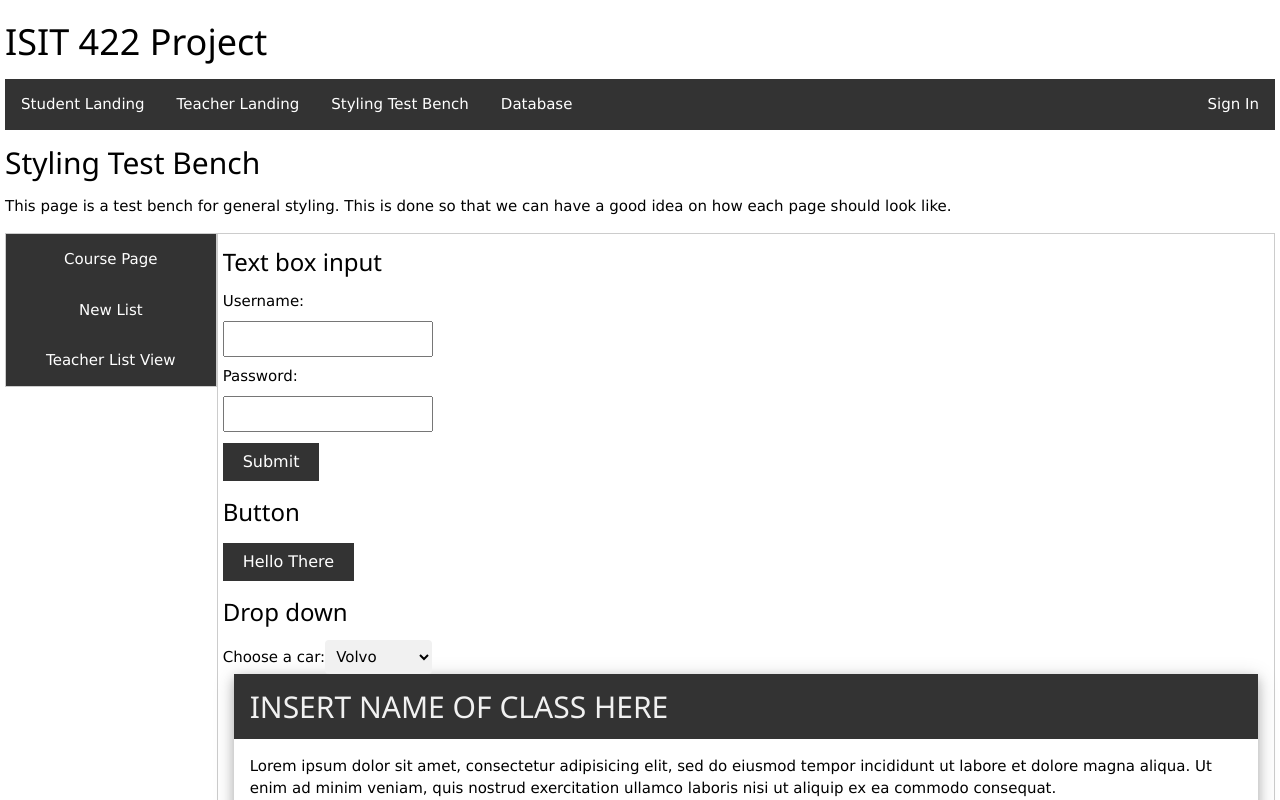
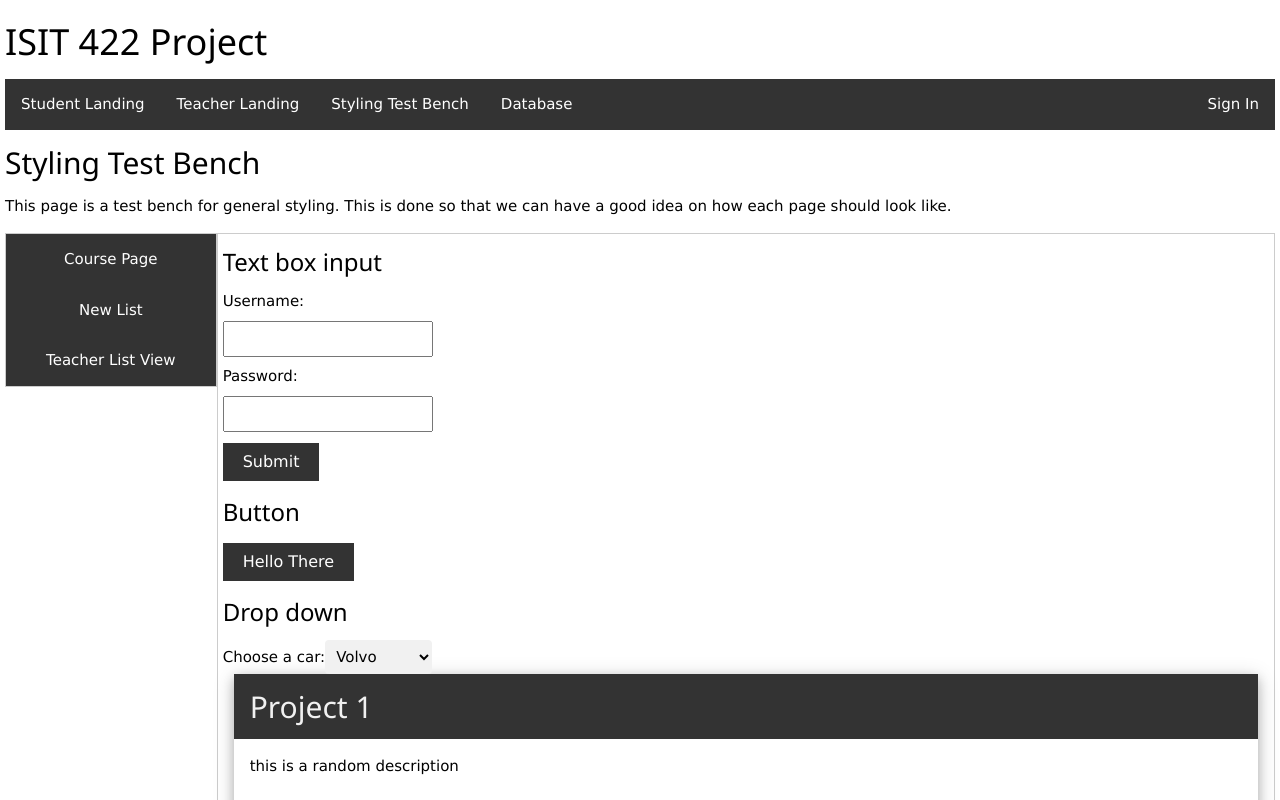
Before and after one commit to ADerangedTeddyBear/ISIT422GroupProjectAngular, an Angular app in the folder isit422-angular-project/: page /testbench in a window 1280 px wide. Shown: the top 800 px of the page. Built offline with nearby package versions, Linux system fonts and the light colour scheme.

Commit message:
Added variables to prooject list item component to prepare for database values

```diff
--- a/isit422-angular-project/src/app/project-list-item/project-list-item.component.html
+++ b/isit422-angular-project/src/app/project-list-item/project-list-item.component.html
@@ -1,11 +1,11 @@
 <div class="w3-container listItemStyling">
     <div class="w3-card-4">
         <header class="w3-container">
-            <h2>INSERT NAME OF CLASS HERE</h2>
+            <h2>{{projectName}}</h2>
         </header>
 
           <div class="w3-container">
-            <p>Lorem ipsum dolor sit amet, consectetur adipisicing elit, sed do eiusmod tempor incididunt ut labore et dolore magna aliqua. Ut enim ad minim veniam, quis nostrud exercitation ullamco laboris nisi ut aliquip ex ea commodo consequat.</p>
+            <p>{{projectDescription}}</p>
           </div>
           <div class="w3-show-inline-block	">
             <button class="w3-button w3-small">View Details</button>
@@ -15,7 +15,7 @@
 
 
           <div class="w3-container">
-            <b>Students Assigned:</b> [Students assigned go here]
+            <b>Students Assigned:</b> {{studentsAssigned}}
           </div>
     </div>
 </div>
--- a/isit422-angular-project/src/app/project-list-item/project-list-item.component.ts
+++ b/isit422-angular-project/src/app/project-list-item/project-list-item.component.ts
@@ -1,4 +1,4 @@
-import { Component, OnInit } from '@angular/core';
+import { Component, Input, OnInit } from '@angular/core';
 
 @Component({
   selector: 'app-project-list-item',
@@ -6,9 +6,11 @@ import { Component, OnInit } from '@angular/core';
   styleUrls: ['./project-list-item.component.css']
 })
 export class ProjectListItemComponent implements OnInit {
-
+  //modify these variables to use database values
+  projectName: string = "Project 1"
+  projectDescription: string = "this is a random description"
+  studentsAssigned: string = "[Students assigned go here]"
   constructor() { }
-
   ngOnInit(): void {
   }
 
--- a/isit422-angular-project/src/app/styling-testbench/styling-testbench.component.html
+++ b/isit422-angular-project/src/app/styling-testbench/styling-testbench.component.html
@@ -45,7 +45,8 @@
   </div>
 
   <app-project-list-item></app-project-list-item>
-  <app-project-list-item></app-project-list-item><app-project-list-item></app-project-list-item>
+  <app-project-list-item></app-project-list-item>
+  <app-project-list-item></app-project-list-item>
 </div>
 
 <!-- <div class="wrapper">
```
